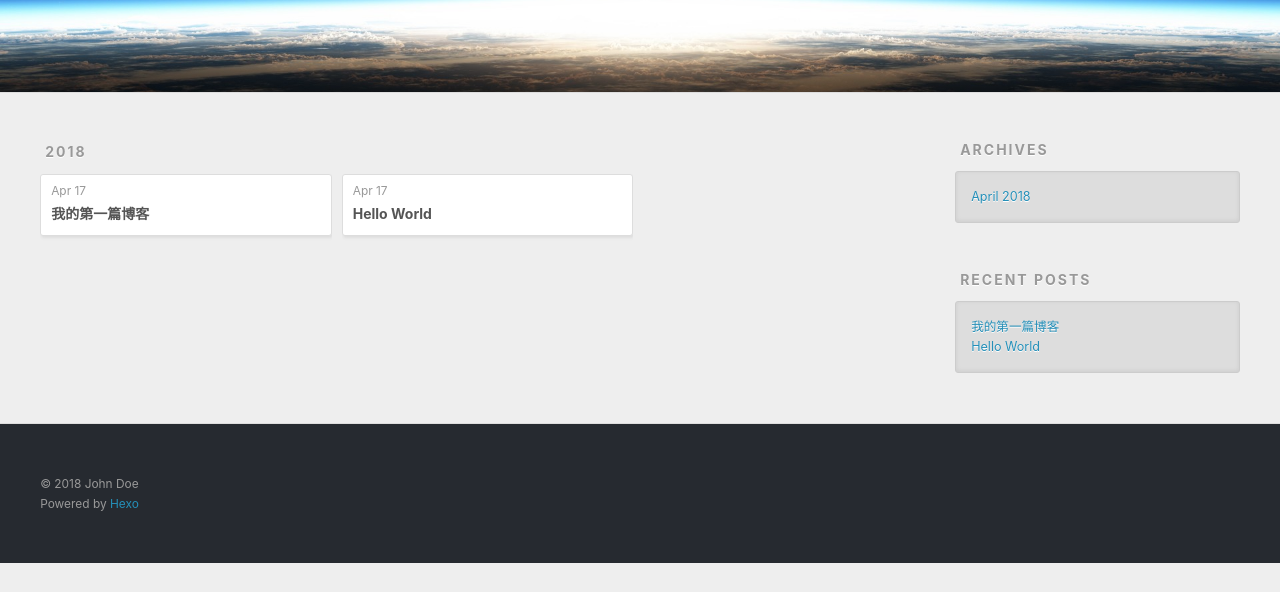
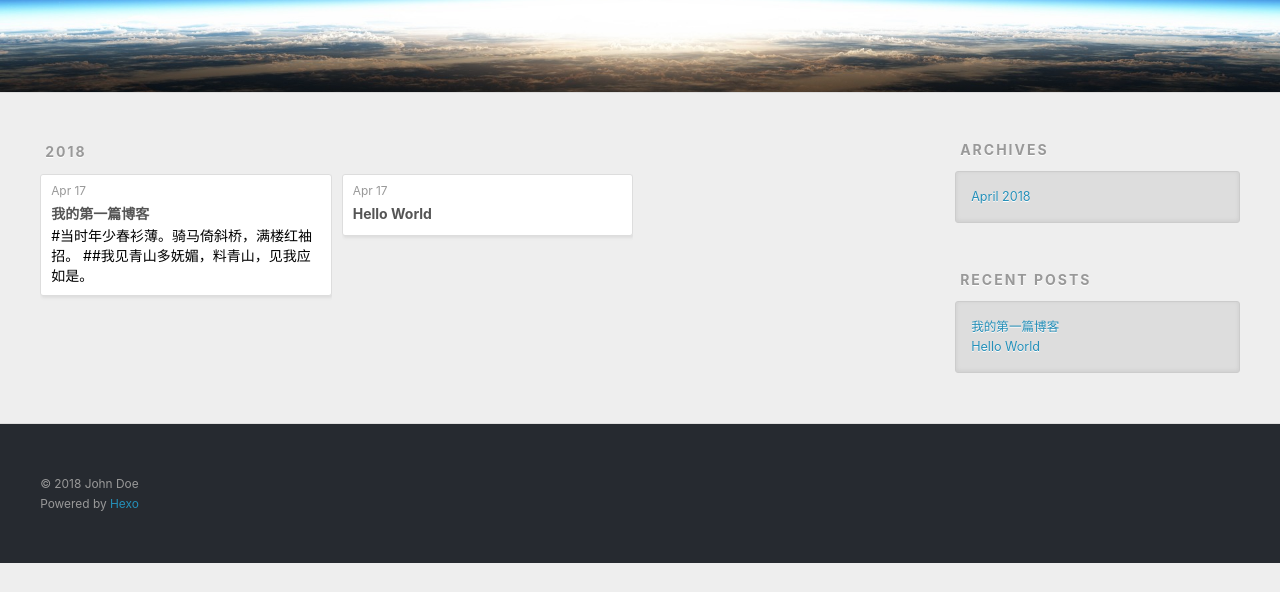
Before and after one commit to 549104586/549104586.github.io, a plain HTML site: page archives/2018/index.html in a window 1280 px wide. Shown: the part 208-800 px from the top of the page. Drawn offline with nearby package versions, Linux system fonts and the light colour scheme.

Commit message:
Site updated: 2018-04-18 11:22:42

```diff
--- a/archives/2018/index.html
+++ b/archives/2018/index.html
@@ -84,7 +84,8 @@
     <h1 itemprop="name">
       <a class="archive-article-title" href="/2018/04/17/我的第一篇博客/">我的第一篇博客</a>
     </h1>
-
+  #当时年少春衫薄。骑马倚斜桥，满楼红袖招。
+      ##我见青山多妩媚，料青山，见我应如是。
 
     </header>
   </div>
```
